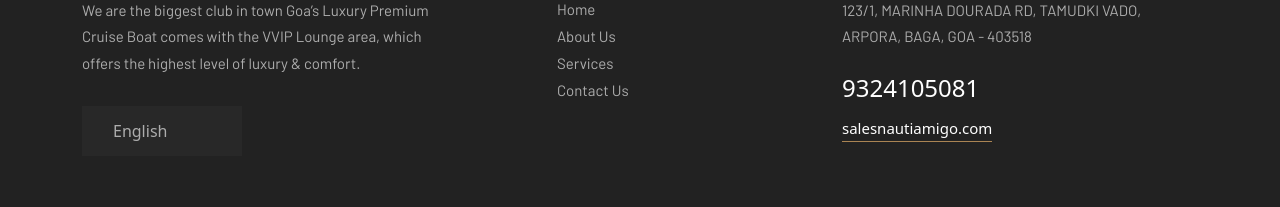
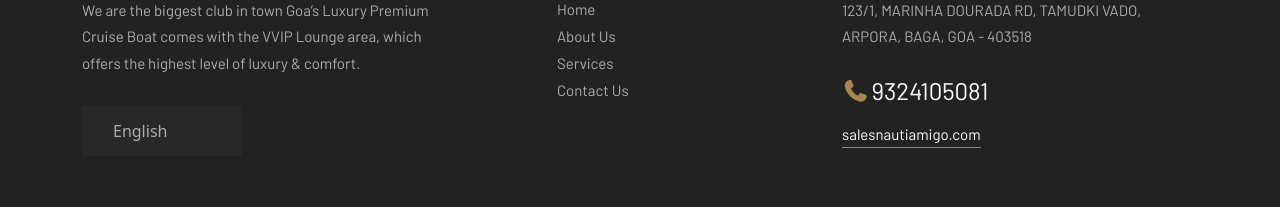
Before and after one commit to Kratagya-Webkorps/nautiamigo-angular, an Angular app: page / in a window 1280 px wide. Shown: the part 10646-10853 px from the top of the page. Built offline with nearby package versions, Linux system fonts and the light colour scheme.

Commit message:
Correctly fix footer elements fonts

```diff
--- a/src/app/components/footer/footer.component.css
+++ b/src/app/components/footer/footer.component.css
@@ -182,17 +182,7 @@ transition: all 500ms ease;
 .footer-contact-mail:hover {
 color: #fff;
 }
-.footer-contact-mail:before {
-position: absolute;
-bottom: 9px;
-left: 0;
-right: 0;
-height: 1px;
-background-color: #aa8453;
-content: "";
--webkit-transition: all 500ms ease;
-transition: all 500ms ease;
-}
+
 .footer-contact-mail:hover:before {
 background-color: #aa8453;
 }
@@ -311,3 +301,59 @@ color: #aa8453;
   margin: 0;
   padding-bottom: 20px;
 }
+.footer-contact-phone {
+  font-family: 'Barlow', sans-serif;
+  font-weight: 400;
+  font-size: 24px;
+  line-height: 42px;
+  letter-spacing: 0px;
+  color: #ffffff;
+  display: flex;
+  align-items: center;
+}
+
+.footer-contact-phone .fas {
+  margin-right: 2px;
+  color: #aa8453;
+  font-size: 22px;
+}
+
+.footer-contact-mail {
+  font-family: 'Barlow', sans-serif !important;
+  font-weight: 400 !important;
+  font-size: 15px !important;
+  line-height: 45px !important;
+  letter-spacing: 0px !important;
+  color: #ffffff !important;
+  display: flex;
+  align-items: center;
+}
+
+.footer-contact-mail .fas {
+  margin-right: 8px;
+  color: #aa8453;
+  font-size: 18px;
+}
+
+.footer-contact-mail {
+  font-family: 'Barlow', sans-serif !important;
+  font-weight: 400 !important;
+  font-size: 15px !important;
+  line-height: 45px !important;
+  letter-spacing: 0px !important;
+  color: #ffffff !important;
+  display: inline-block;
+  position: relative;
+}
+
+.footer-contact-mail:before {
+  position: absolute;
+  bottom: 9px;
+  left: 0;
+  right: 0;
+  height: 1px;
+  background-color: #aa8453;
+  content: "";
+  -webkit-transition: all 500ms ease;
+  transition: all 500ms ease;
+}
--- a/src/app/components/footer/footer.component.html
+++ b/src/app/components/footer/footer.component.html
@@ -37,7 +37,7 @@
               </p>
               <div class="footer-contact-info">
                 <p class="footer-contact-phone">
-                  <span class="flaticon-call"></span> 9324105081
+                  <span class="fas fa-phone"></span> 9324105081
                 </p>
                 <p class="footer-contact-mail">salesnautiamigo.com</p>
               </div>
@@ -61,7 +61,7 @@
           <div class="col-md-12">
             <div class="footer-bottom-inner">
               <p class="footer-bottom-copy-right">
-                © Copyright 2024 by <a href="#">www.nautiamigo.com</a>
+                © Copyright 2025 by <a href="#">www.nautiamigo.com</a>
               </p>
             </div>
           </div>
```
